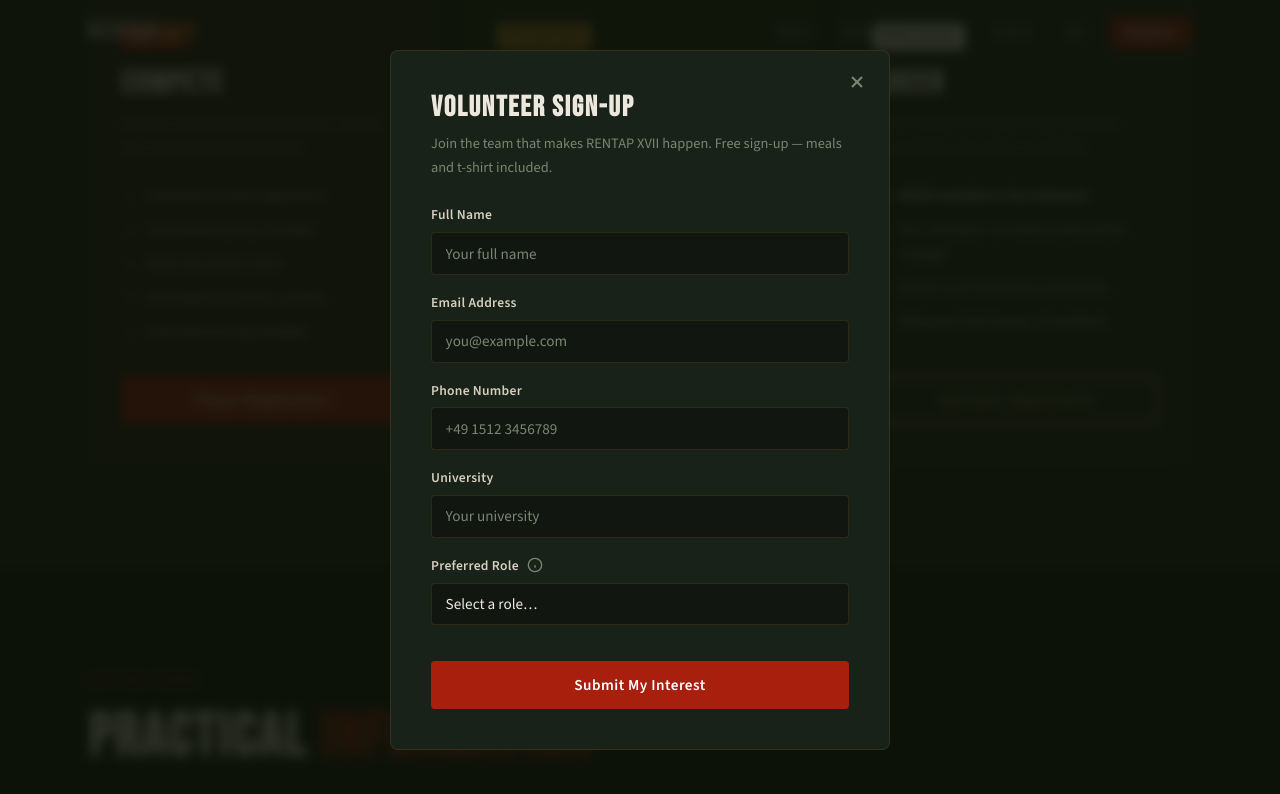
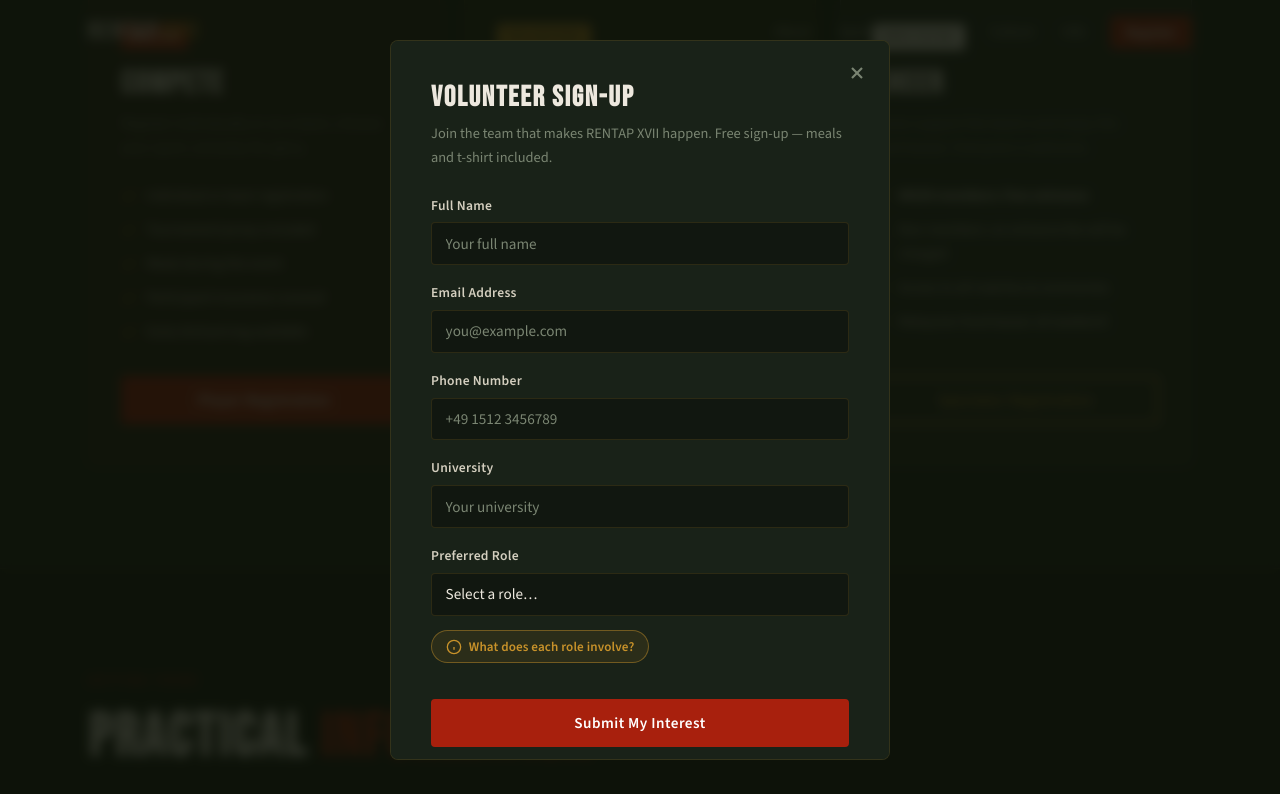
Before and after one commit to yichiannnn/Rentap-Website, a website: page index.html in a window 1280 px wide. Both pictures are taken after a click on the button "Volunteer Sign-Up". Shown: the part 4218-5012 px from the top of the page. Drawn offline with nearby package versions, Linux system fonts and the light colour scheme.

Commit message:
Make role-info trigger a visible gold pill link instead of tiny icon
Reads 'What does each role involve?' below the role dropdown.

Co-Authored-By: Claude Opus 4.8 <noreply@anthropic.com>

```diff
--- a/index.html
+++ b/index.html
@@ -810,12 +810,7 @@
           <input id="v-uni" type="text" required placeholder="Your university" autocomplete="organization" />
         </div>
         <div class="form-field">
-          <div class="label-row">
-            <label for="v-role">Preferred Role</label>
-            <button type="button" class="info-btn" id="roleInfoBtn" aria-expanded="false" aria-controls="role-info" onclick="toggleRoleInfo(this)" aria-label="View role descriptions">
-              <svg width="16" height="16" viewBox="0 0 24 24" fill="none" stroke="currentColor" stroke-width="2" aria-hidden="true"><circle cx="12" cy="12" r="10"/><line x1="12" y1="16" x2="12" y2="12"/><line x1="12" y1="8" x2="12.01" y2="8"/></svg>
-            </button>
-          </div>
+          <label for="v-role">Preferred Role</label>
           <select id="v-role" required>
             <option value="">Select a role…</option>
             <option>Emcee</option>
@@ -824,6 +819,10 @@
             <option>Sports Coordinator</option>
             <option>Runner</option>
           </select>
+          <button type="button" class="info-btn" id="roleInfoBtn" aria-expanded="false" aria-controls="role-info" onclick="toggleRoleInfo(this)">
+            <svg width="16" height="16" viewBox="0 0 24 24" fill="none" stroke="currentColor" stroke-width="2" aria-hidden="true"><circle cx="12" cy="12" r="10"/><line x1="12" y1="16" x2="12" y2="12"/><line x1="12" y1="8" x2="12.01" y2="8"/></svg>
+            <span class="info-btn-text">What does each role involve?</span>
+          </button>
           <div id="role-info" class="role-info" hidden>
             <dl>
               <dt>Emcee</dt>
--- a/style.css
+++ b/style.css
@@ -1174,28 +1174,31 @@ p { max-width: 68ch; }
 
 .optional { font-weight: 400; color: var(--text-muted); }
 
-.label-row {
-  display: flex;
-  align-items: center;
-  gap: 0.4rem;
-}
-
 .info-btn {
   display: inline-flex;
   align-items: center;
-  justify-content: center;
-  width: 20px;
-  height: 20px;
-  padding: 0;
-  border: none;
-  background: transparent;
-  color: var(--text-muted);
+  gap: 0.45rem;
+  align-self: flex-start;
+  margin-top: 0.5rem;
+  padding: 0.45rem 0.85rem;
+  border: 1px solid rgba(200,146,42,0.45);
+  background: rgba(200,146,42,0.1);
+  color: var(--gold);
+  font-family: var(--body);
+  font-size: 0.82rem;
+  font-weight: 600;
+  letter-spacing: 0.01em;
   cursor: pointer;
-  border-radius: 50%;
-  transition: color 200ms;
+  border-radius: 999px;
+  transition: background 200ms, border-color 200ms, color 200ms;
 }
+.info-btn svg { flex-shrink: 0; }
 .info-btn:hover,
-.info-btn[aria-expanded="true"] { color: var(--gold); }
+.info-btn[aria-expanded="true"] {
+  background: var(--gold);
+  border-color: var(--gold);
+  color: var(--ink);
+}
 .info-btn:focus-visible { outline: 2px solid var(--gold); outline-offset: 2px; }
 
 .role-info {
```
